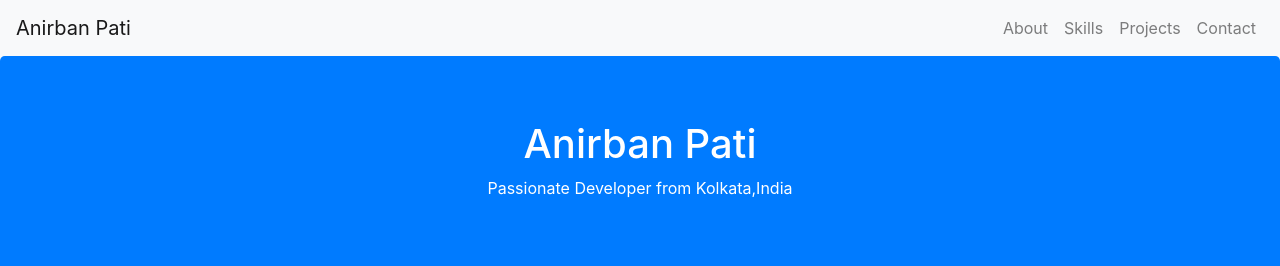
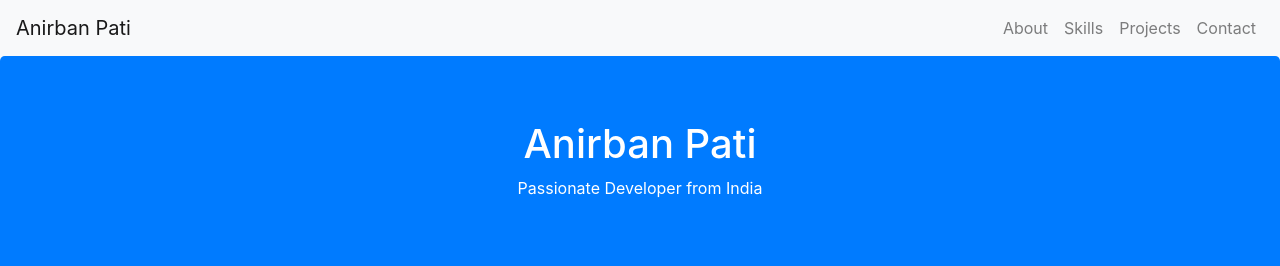
Before and after one commit to anirbanpati/anirbanpati.github.io, a plain HTML site: page index.html in a window 1280 px wide. Shown: the top 266 px of the page. Drawn offline with nearby package versions, Linux system fonts and the light colour scheme.

Commit message:
Update index.html

```diff
--- a/index.html
+++ b/index.html
@@ -46,7 +46,7 @@
     <!-- Hero Section -->
     <div class="jumbotron text-center">
         <h1>Anirban Pati</h1>
-        <p>Passionate Developer from Kolkata,India</p>
+        <p>Passionate Developer from India</p>
     </div>
 
     <!-- About Section -->
```
